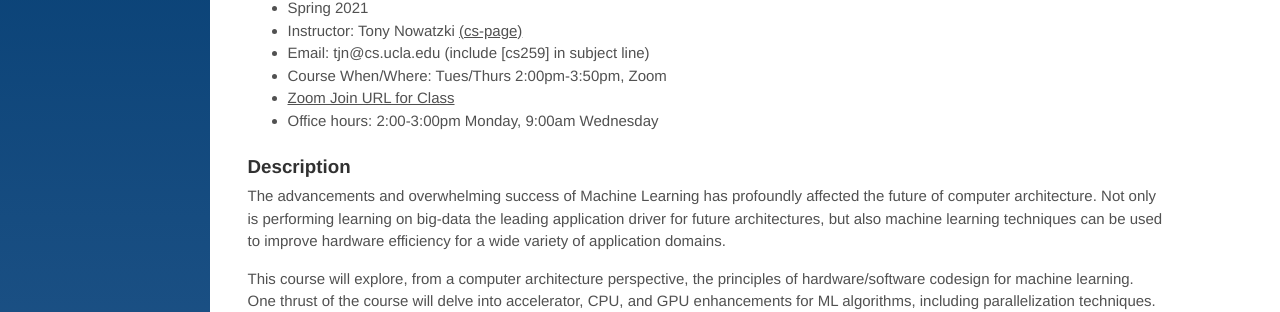
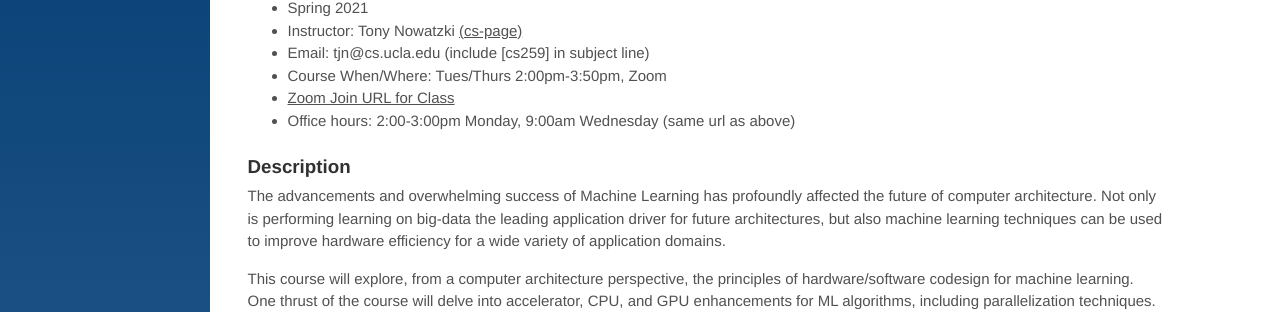
Before and after one commit to PolyArch/cs259, a Jekyll site: the page built from index.md, in a window 1280 px wide. Shown: the part 174-486 px from the top of the page. Built offline with Jekyll 4.4.1, drawn with Linux system fonts in a browser that asks for light colours.

Commit message:
lectures and hours

```diff
--- a/index.md
+++ b/index.md
@@ -12,7 +12,7 @@ title: Overview
 * Email: tjn@cs.ucla.edu (include [cs259] in subject line)
 * Course When/Where: Tues/Thurs 2:00pm-3:50pm, Zoom
 * [Zoom Join URL for Class](https://ucla.zoom.us/j/94930257393?pwd=SU56NjFEVVhZMmx2NFk4VTJ3ZWJnUT09)
-* Office hours: 2:00-3:00pm Monday, 9:00am Wednesday
+* Office hours: 2:00-3:00pm Monday, 9:00am Wednesday (same url as above)
 
 ### Description
 
```
Also changed, not shown: 02-schedule.md (+1 -1 lines).
